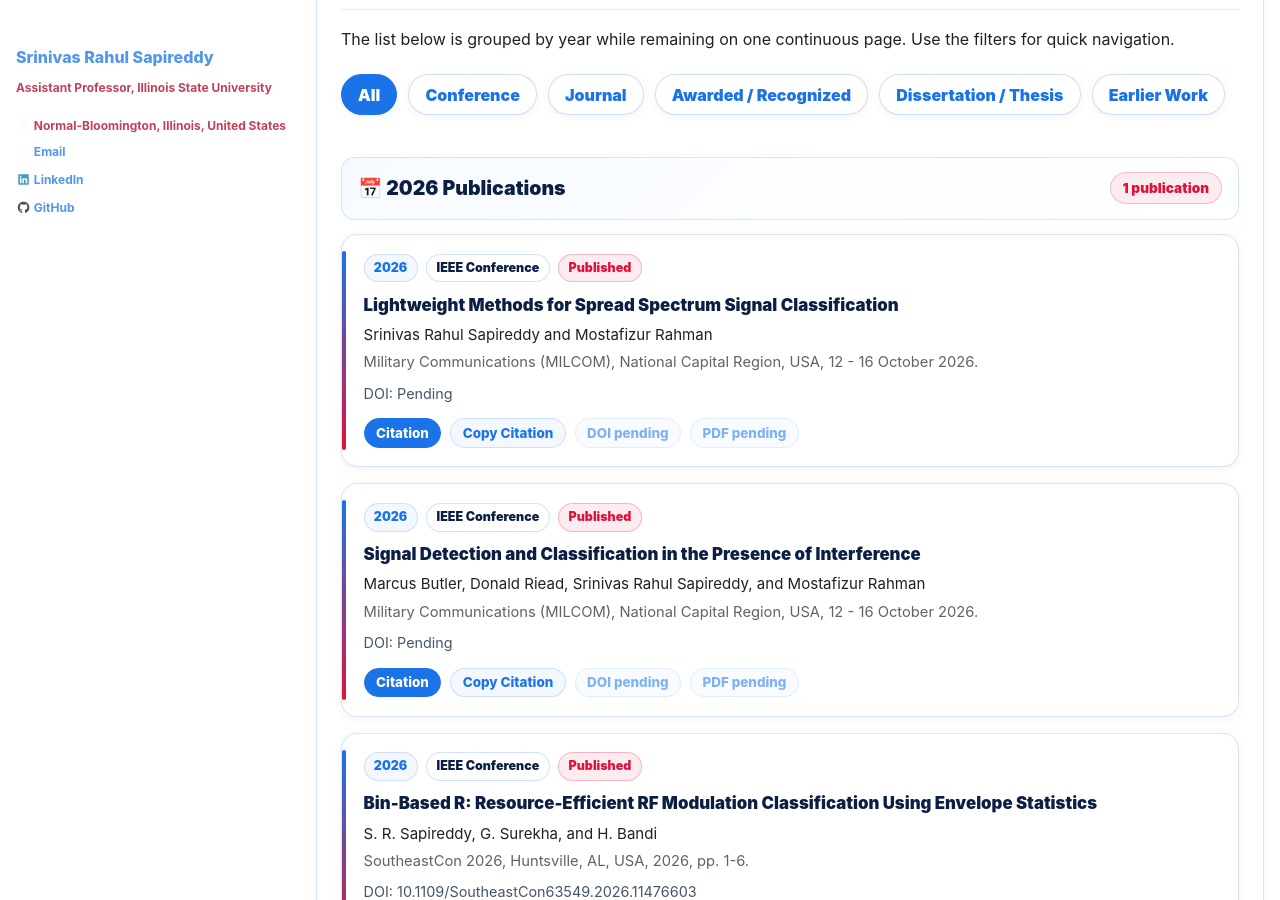
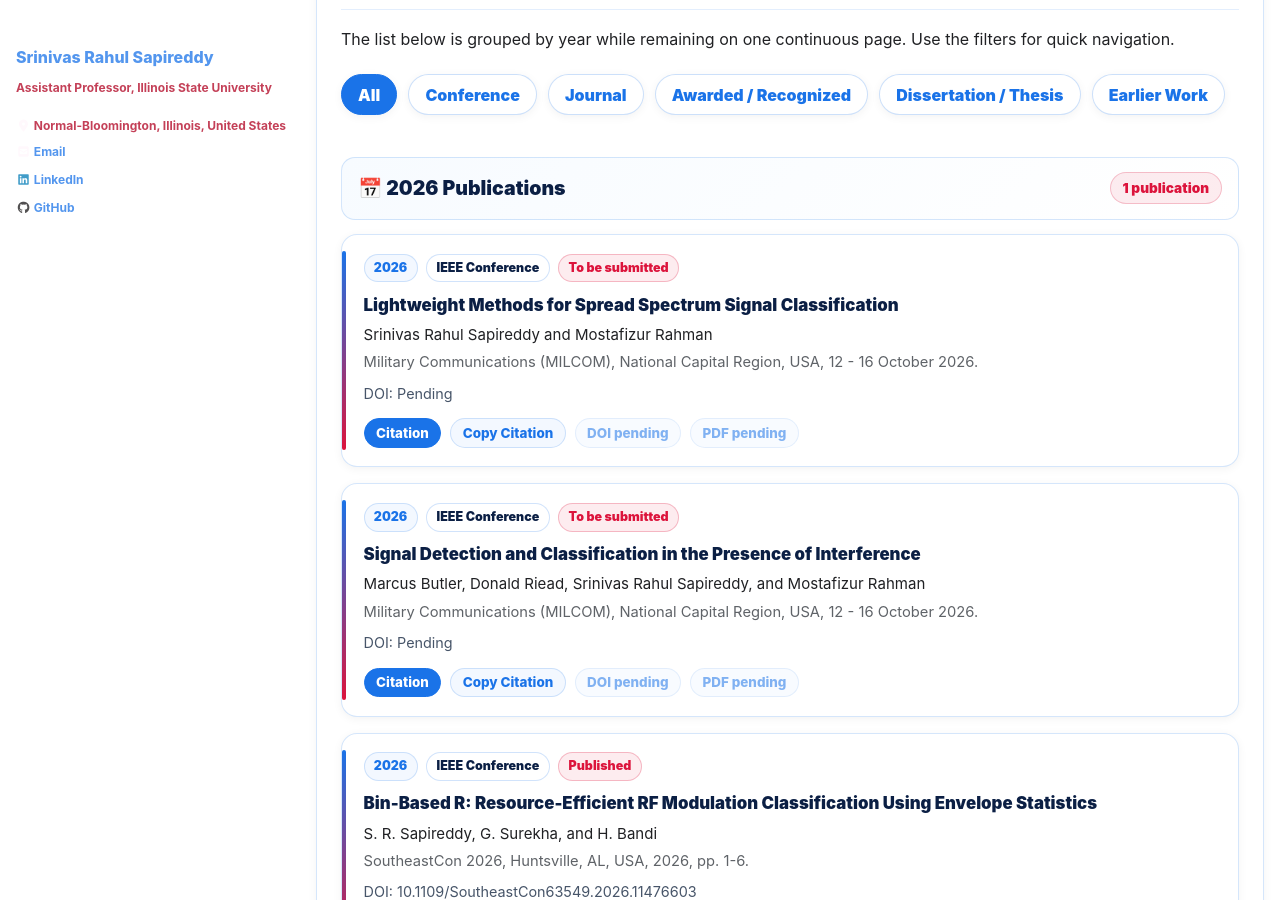
Before and after one commit to srsapireddy/srsapireddy.github.io, a Jekyll site: the page built from _pages/publications.md, in a window 1280 px wide and 900 px high, scrolled down 1272 px. Built offline with Jekyll 4.4.1, drawn with Linux system fonts in a browser that asks for light colours; cached includes are drawn as plain includes; nearby versions of some CDN libraries.

Commit message:
Update publications.md

```diff
--- a/_pages/publications.md
+++ b/_pages/publications.md
@@ -834,7 +834,7 @@ author_profile: true
       <div class="pub-top">
         <span class="pub-year">2026</span>
         <span class="pub-type">IEEE Conference</span>
-        <span class="pub-award">Published</span>
+        <span class="pub-award">To be submitted</span>
       </div>
 
       <div class="pub-title">
@@ -867,7 +867,7 @@ author_profile: true
       <div class="pub-top">
         <span class="pub-year">2026</span>
         <span class="pub-type">IEEE Conference</span>
-        <span class="pub-award">Published</span>
+        <span class="pub-award">To be submitted</span>
       </div>
 
       <div class="pub-title">
```
